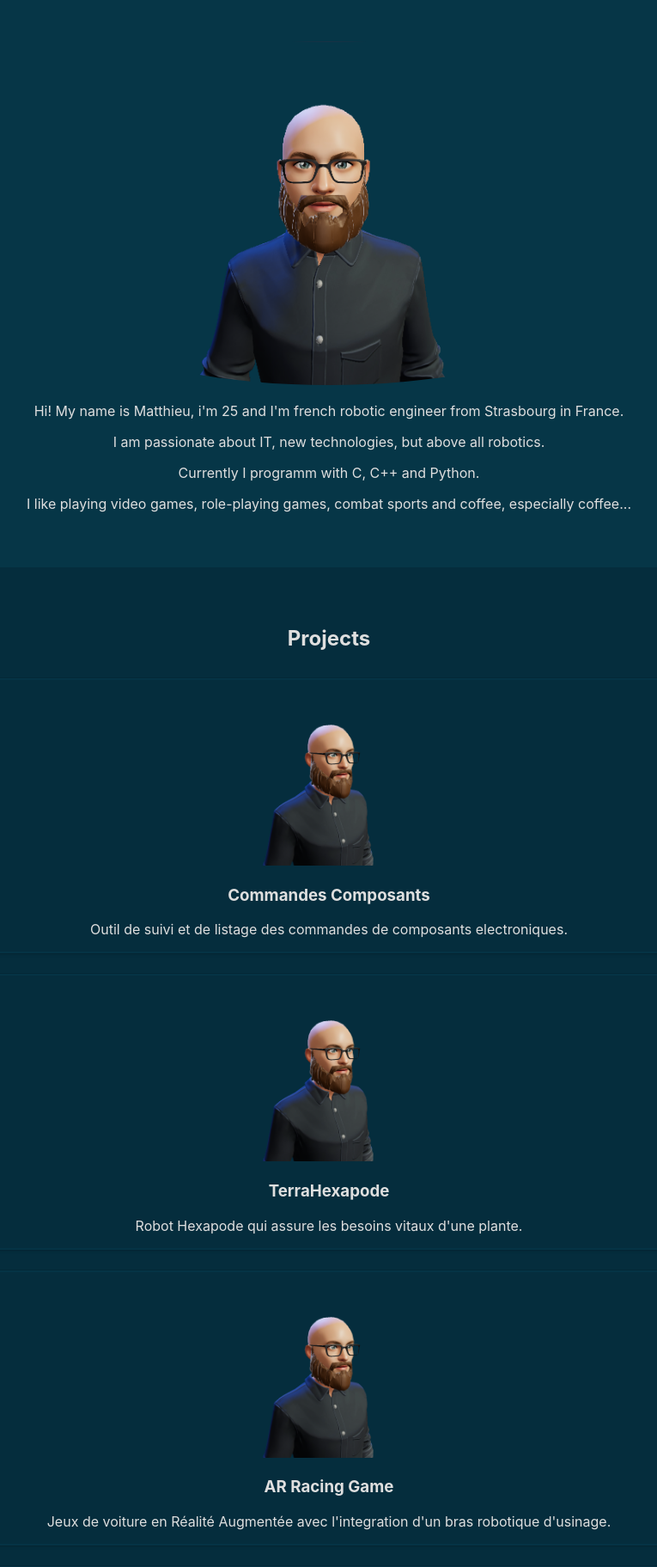
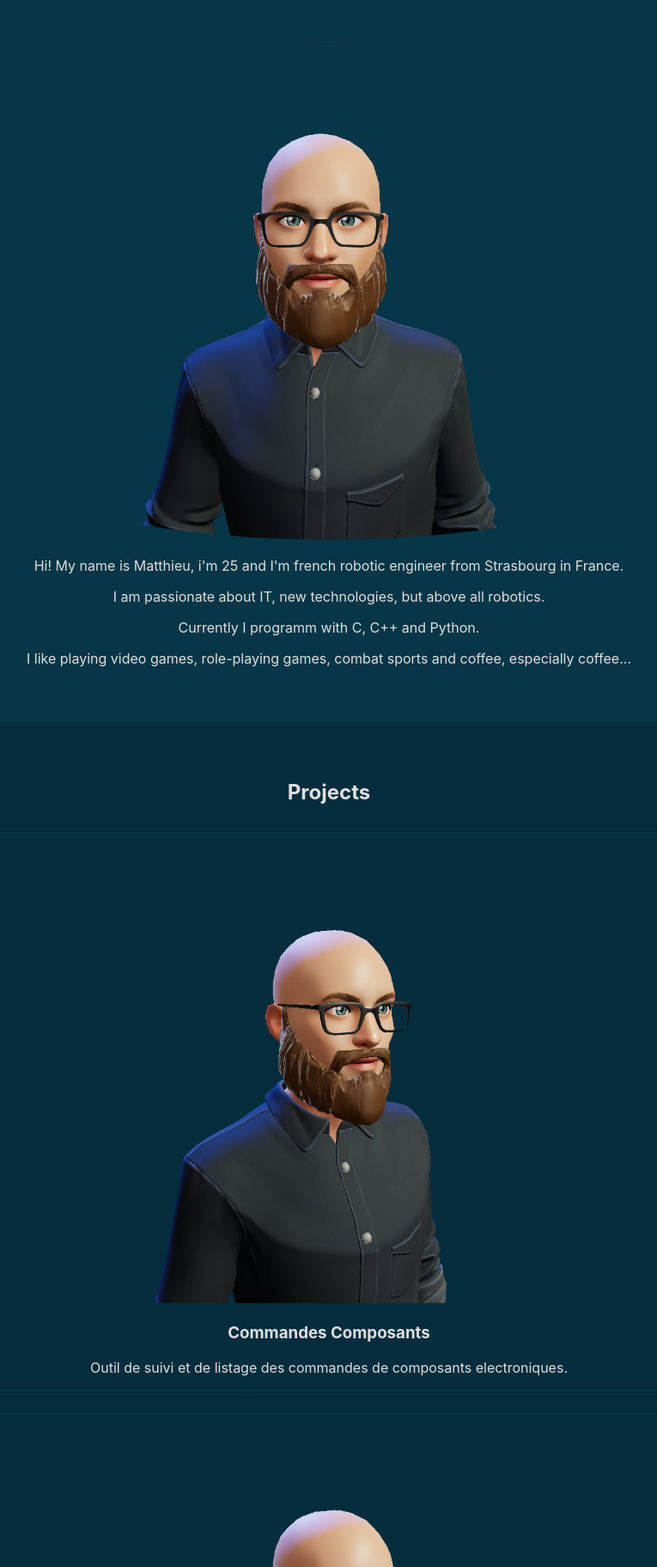
Before and after one commit to matthieu66100/matthieu66100.github.io, a PHP site: page / in a window 1280 px wide. Shown: the part 68-1891 px from the top of the page at 86% size, without its empty margins (257-1022 px from the left). Run offline with PHP 8.4, Linux system fonts and the light colour scheme.

Commit message:
ajout de la responsivité du site pour mobile

```diff
--- a/css/style.css
+++ b/css/style.css
@@ -23,7 +23,6 @@
 a{
     text-decoration: none;
     color: #dfdfdf;
-
 }
 
 
@@ -39,56 +38,53 @@
 
 
 /* NAV BAR */
-.nav{
+.nav {
     min-height: 3.5rem;
     position: relative;
     text-align: center;
     z-index: 2;
 }
+
 .nav-menu {
     display: flex;
+    flex-wrap: wrap; /* Ajout d'une enveloppe de flexibilité pour les smartphones */
+    justify-content: space-between; /* Espacement égal des éléments sur tous les écrans */
 }
 
-.nav-left {
+.nav-left,
+.nav-right {
+    flex: 1; /* Ajustement de la flexibilité pour les smartphones */
     display: flex;
-    justify-content: flex-start;
-    flex-basis: 0;
-    flex-grow: 1;
-    flex-shrink: 0;
+    justify-content: flex-start; /* Alignement à gauche pour les smartphones */
 }
 
 .nav-right {
-    display: flex;
-    justify-content: flex-end;
-    flex-basis: 0;
-    flex-grow: 1;
-    flex-shrink: 0;
+    justify-content: flex-end; /* Alignement à droite pour les smartphones */
 }
 
 .nav-logo {
     height: 2em;
     margin: 1em;
+    max-width: 100%; /* Empêche les logos de déborder sur les petits écrans */
 }
 
 .nav-links {
     align-items: center;
     display: flex;
-    flex-grow: 0;
-    flex-shrink: 0;
     font-size: 1rem;
-    justify-content: center;
     padding: 0.5rem 0.75rem;
 }
 
 /* AVATAR AND TEXT */
-
 .about-text {
     margin-inline: 15em;
+    max-width: 100%; /* Permet au texte de s'ajuster aux petits écrans */
 }
 
 .avatar {
-    height: 400px;
-    border-radius: 100%;
+    height: auto; /* Permet à l'avatar de s'ajuster aux petits écrans */
+    max-width: 100%; /* Permet à l'avatar de s'ajuster aux petits écrans */
+    border-radius: 50%; /* Assure la forme ronde de l'avatar */
 }
 
 
@@ -98,23 +94,24 @@
 }
 
 .project-grid {
-    display: block;
-    padding: 0.75rem;
+    display: flex;
+    flex-wrap: wrap; /* Ajout d'une enveloppe de flexibilité pour les smartphones */
+    justify-content: center; /* Centre les projets sur tous les écrans */
 }
 
 .project-box {
     background-color: transparent;
     border: 2px solid rgba(7, 59, 79, 0.5);
-
     border-radius: 5px;
     box-shadow: 0 2px 3px rgb(10 10 10 / 10%), 0 0 0 1px rgb(10 10 10 / 10%);
-    display: block;
+    margin: 0.75rem; /* Espacement entre les boîtes de projet */
+    flex: 0 0 45%; /* Ajuste la largeur des boîtes de projet pour les smartphones */
+    max-width: 100%; /* Permet aux boîtes de projet de s'ajuster aux petits écrans */
 }
 
-
-
 .project-img {
-    height: 200px;
+    height: auto; /* Permet aux images de projet de s'ajuster aux petits écrans */
+    max-width: 100%; /* Permet aux images de projet de s'ajuster aux petits écrans */
 }
 
 .project-text {
@@ -126,8 +123,6 @@
     margin-inline: 2em;
 }
 
-
-
 /* SOCIAL */
 .section-3 {
     background-color: #0E282E;
@@ -136,4 +131,27 @@
 .foot-logo {
     height: 4em;
     padding-inline: 1em;
+    max-width: 100%; /* Permet aux logos de s'ajuster aux petits écrans */
 }
+
+/* Media Queries */
+
+/* Smartphones */
+@media only screen and (max-width: 480px) {
+    .about-text {
+        margin-inline: 1em; /* Ajustez la marge du texte "About" pour les smartphones */
+    }
+
+    .project-box {
+        flex: 0 0 95%; /* Ajustez la largeur des boîtes de projet pour les smartphones */
+    }
+
+    .container {
+        margin-inline: 0.5em; /* Ajustez les marges des conteneurs de projet pour les smartphones */
+    }
+}
+
+/* Tablettes */
+@media only screen and (max-width: 768px) {
+    /* Ajoutez ici des ajustements spécifiques aux tablettes si nécessaire */
+}
```
